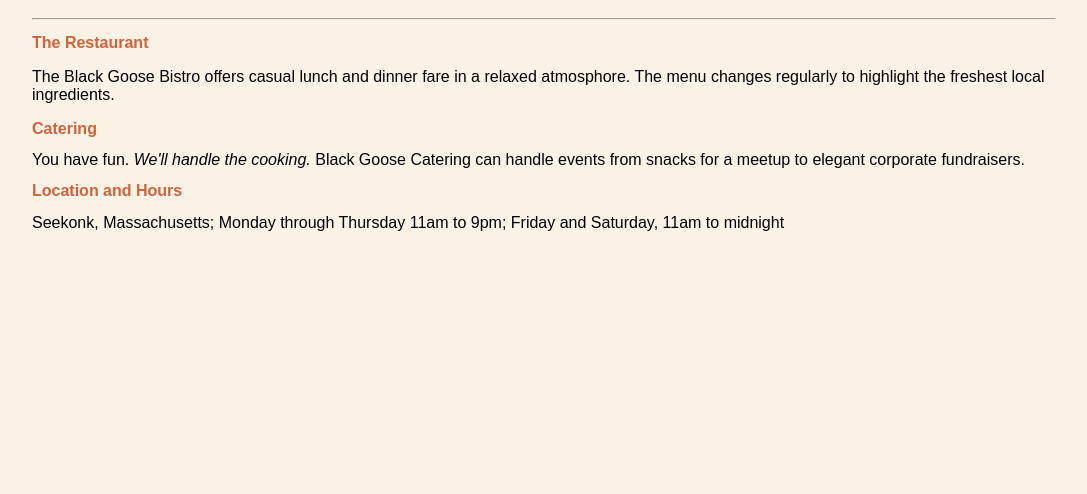
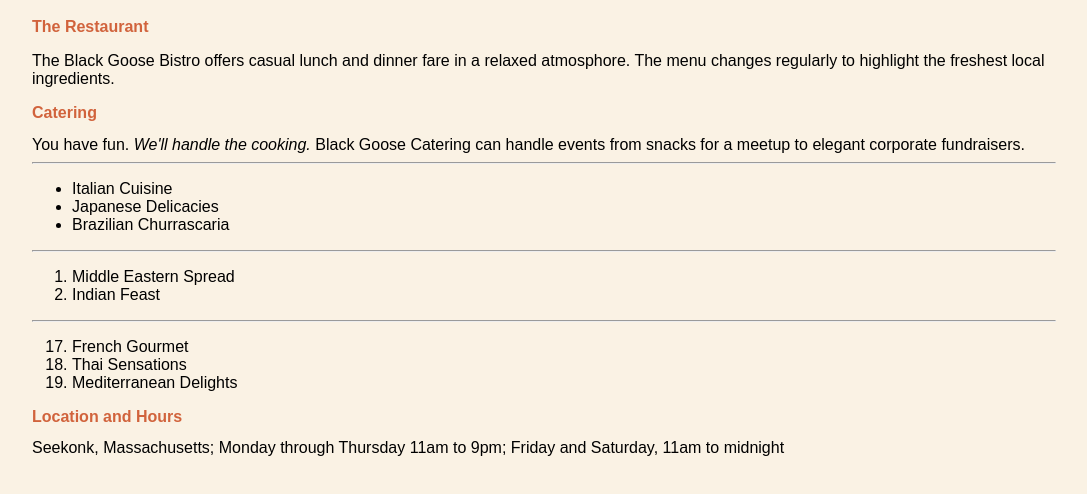
Before and after one commit to jordanpeteroliver/csb-r4v3hg, a website: page index.html in a window 1280 px wide. Shown: the part 254-748 px from the top of the page, without its empty margins (96-1183 px from the left). Drawn offline with Linux system fonts and the light colour scheme.

Commit message:
Deployment from Codesandbox.

```diff
--- a/index.html
+++ b/index.html
@@ -27,7 +27,6 @@
   </head>
   <!-- Hidden comment -->
   <h1><img src="blackgoose.png" alt="logo" /><br />Black Goose Bistro</h1>
-  <hr />
   <!-- Close hidden comment -->
   <h2>The Restaurant</h2>
   <p>
@@ -40,6 +39,26 @@
   <em>We'll handle the cooking.</em>
   Black Goose Catering can handle events from snacks for a meetup to elegant
   corporate fundraisers.
+
+  <hr />
+  <ul>
+    <li>Italian Cuisine</li>
+    <li>Japanese Delicacies</li>
+    <li>Brazilian Churrascaria</li>
+  </ul>
+  <hr />
+  <ol>
+    <li>Middle Eastern Spread</li>
+    <li>Indian Feast</li>
+  </ol>
+  <hr />
+  <!-- a number other than 1 you can use the start attribute in the ol element  -->
+  <ol start="17">
+    <li>French Gourmet</li>
+    <li>Thai Sensations</li>
+    <li>Mediterranean Delights</li>
+  </ol>
+
   <h2>Location and Hours</h2>
   Seekonk, Massachusetts; Monday through Thursday 11am to 9pm; Friday and
   Saturday, 11am to midnight
```
Also changed, not shown: .codesandbox/workspace.json (added), blackgoose.png.
